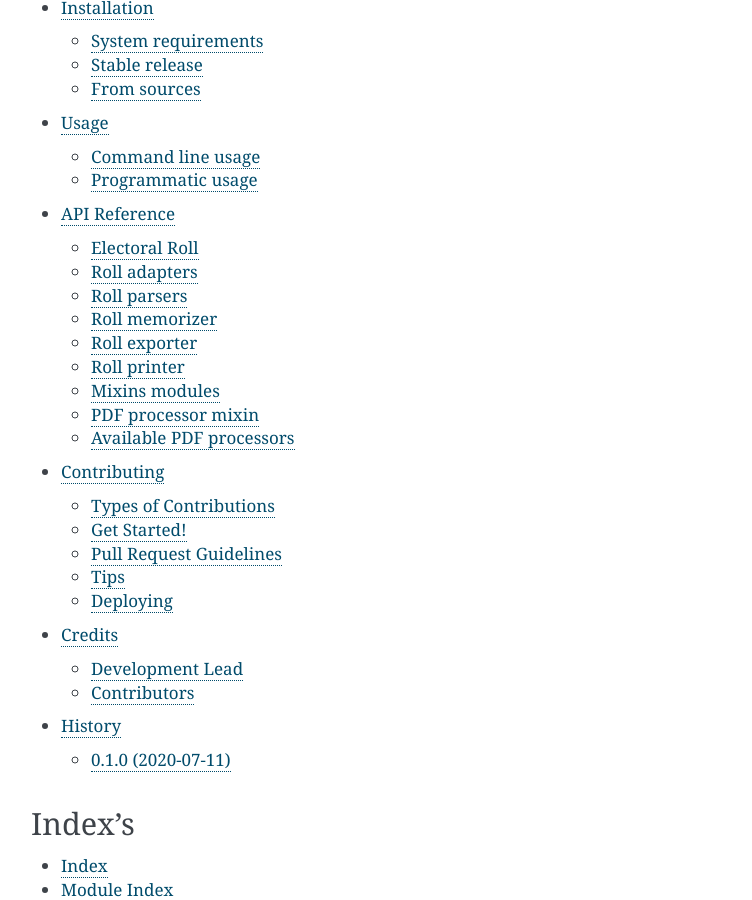
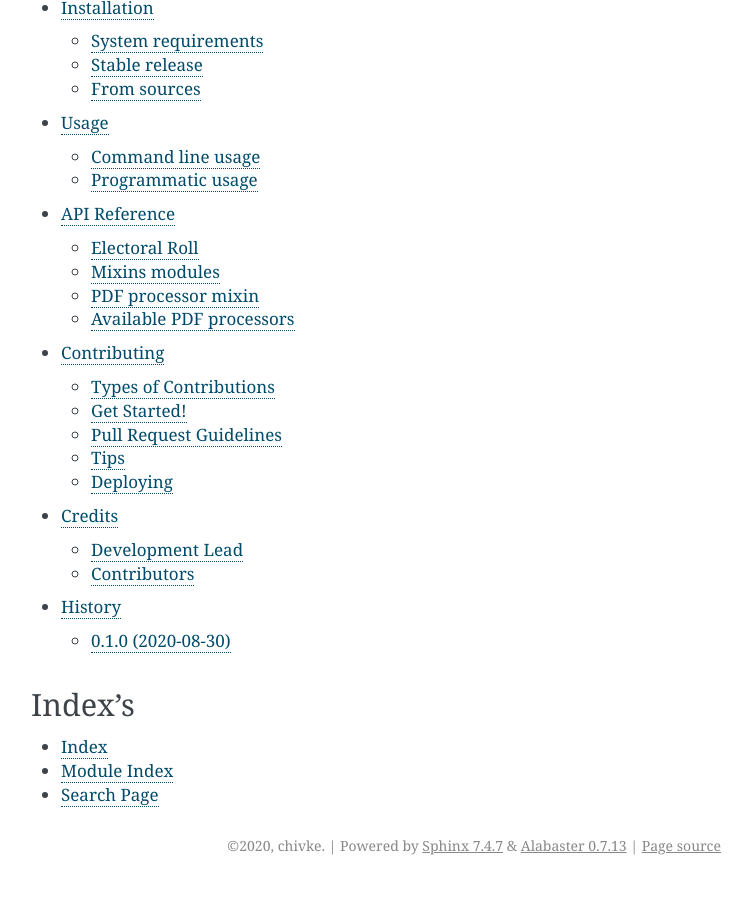
Before and after one commit to chivke/serveliza, a Sphinx documentation site: the page built from docs/index.rst, in a window 1280 px wide and 900 px high, scrolled down 1285 px. Shown: the whole window, without its empty margins (389-1141 px from the left). Built offline with Sphinx 7.4.7, drawn with Linux system fonts in a browser that asks for light colours.

Commit message:
Update documentation

```diff
--- a/HISTORY.rst
+++ b/HISTORY.rst
@@ -2,7 +2,8 @@
 History
 =======
 
-0.1.0 (2020-07-11)
+0.1.0 (2020-08-30)
 ------------------
 
 * First release on PyPI.
+* Electoral roll feature.
--- a/docs/index.rst
+++ b/docs/index.rst
@@ -20,7 +20,6 @@
 Serveliza is an application to extract data of the Chilean Electoral Service (SERVEL) from different open sources.
 
 A first step to democratize data is to make it accessible for free use.
-
 
 Quick start
 ------------
```
Also changed, not shown: docs/reference.rst (+19 -21 lines), 1 other file.
